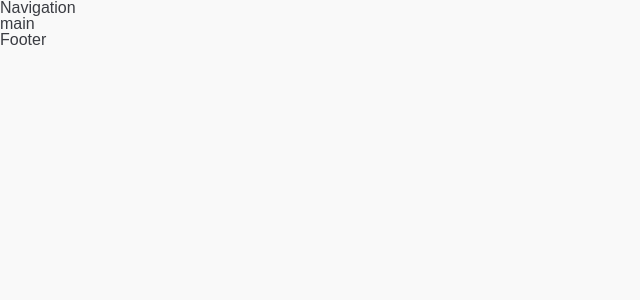
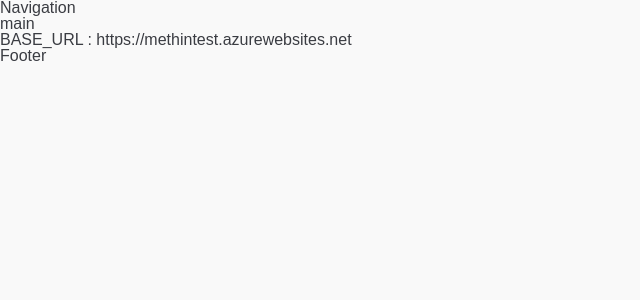
Before and after one commit to soohanlee/methin, a React (Create React App) app: page / in a window 1280 px wide. Shown: the top 300 px of the page, without its empty margins (0-640 px from the left). Built offline with nearby package versions, Linux system fonts and the light colour scheme.

Commit message:
baseurl 설정

```diff
--- a/src/pages/Main/index.jsx
+++ b/src/pages/Main/index.jsx
@@ -1,12 +1,18 @@
 import React from 'react';
 import styled from 'styled-components';
+
+const { REACT_APP_BASE_URL: baseUrl } = process.env
 
 const Container = styled.div`
 
 `
 
 const Main = () => {
-  return <Container>main</Container>;
+  return <Container>
+    main
+    <br />
+    BASE_URL : {baseUrl}
+  </Container>;
 };
 
 export default Main;
```
Also changed, not shown: 2 other files (tests, documents, lock files or other folders).
